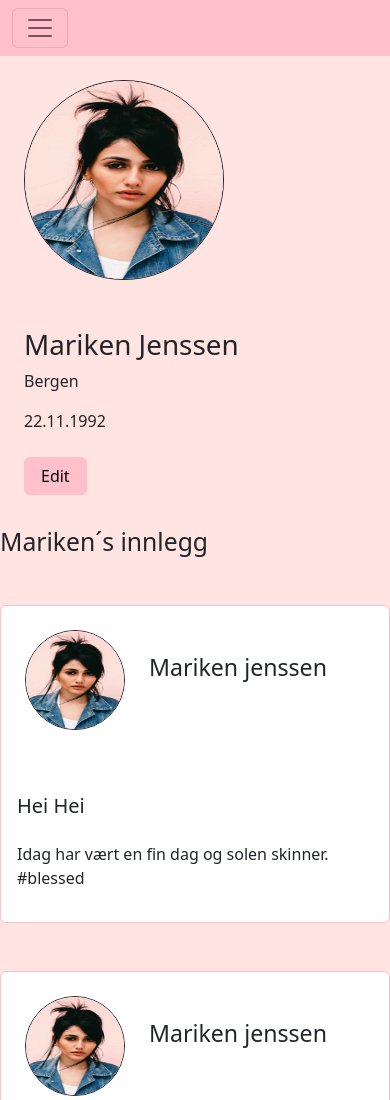
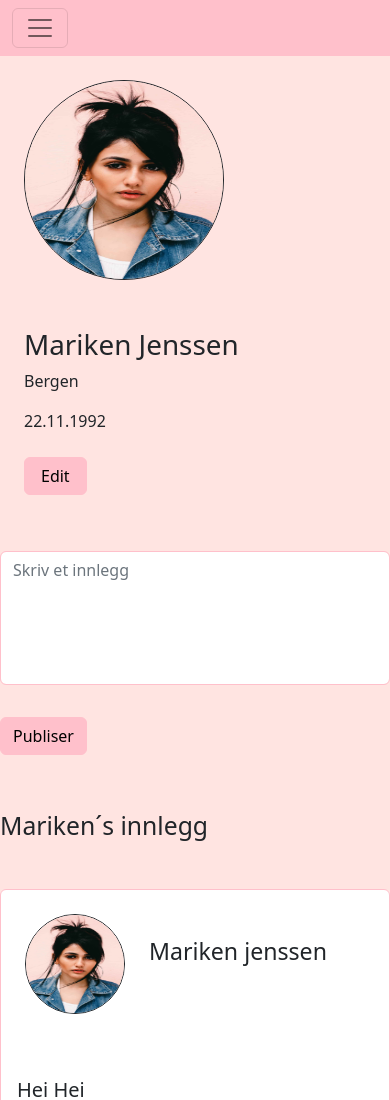
Before and after one commit to Sanhamm/CSS-Framework-CA, a website: page Profile.html in a window 390 px wide. Shown: the top 1100 px of the page. Drawn offline with nearby package versions, Linux system fonts and the light colour scheme.

Commit message:
Fixed minor stuff
Fikset innleg på profil side, og ryddet oppi koden

```diff
--- a/Profile.html
+++ b/Profile.html
@@ -7,7 +7,6 @@
     <title>My profile</title>
     <link rel="stylesheet" href="./css/style.css">
     <script src="./node_modules/bootstrap/dist/js/bootstrap.bundle.js"></script>
-
 </head>
 <body class="bg-secondary">
     <header class="bg-primary sticky-top">
@@ -29,7 +28,6 @@
                   <li class="nav-item">
                     <a class="nav-link active" href="./Profile.html" >My Page</a>
                   </li>
-
                 </ul>
                 <form class="d-flex" role="search">
                   <input class="form-control me-2" type="search" placeholder="Search" aria-label="Search">
@@ -52,6 +50,11 @@
       </div>
     </main>
     <aside>
+      <div class="form-group col-sm-10 col-lg-8 mx-auto mb-5">
+        <label for="inlegg"></label>
+        <textarea placeholder="Skriv et innlegg" class="form-control mb-4 border border-primary" id="inlegg" style="resize: none;" rows="5"></textarea>
+        <button class="btn btn-outline-white my-2 my-sm-0 btn-primary" type="submit">Publiser</button>
+      </div>
         <div class="col-sm-10 col-lg-8 mx-auto mb-5">
           <h2>Mariken´s innlegg</h2>
         </div>
@@ -64,7 +67,6 @@
               <h5 class="card-title mt-2">Hei Hei</h5>
               <p class="card-text mt-4 mb-3">Idag har vært en fin dag og solen skinner. #blessed</p>
           </div>
-
       </div>
       <div class="card col-sm-10 col-lg-8 mx-auto mb-5 border-primary ">
         <div class="d-flex mb-3">
@@ -75,16 +77,10 @@
             <h5 class="card-title mt-2">lorem</h5>
             <p class="card-text mt-4 mb-3">Lorem ipsum, dolor sit amet consectetur adipisicing elit. Harum voluptas voluptates laboriosam, provident omnis laudantium amet iusto assumenda corporis nostrum id autem quos rem, deleniti nam molestiae obcaecati quae! Porro!</p>
         </div>
-
       </div>
-
-
     </aside>
-
     <footer class="bg-primary text-center" style="height: 100px;">
         <small class="">Css-Framework-CA &copy;Copyright</small>
-
     </footer>
-
 </body>
 </html>
```
Also changed, not shown: Index.html (+0 -6 lines), Login.html (+2 -4 lines). Lines whose indentation alone changed are shown as unchanged.
